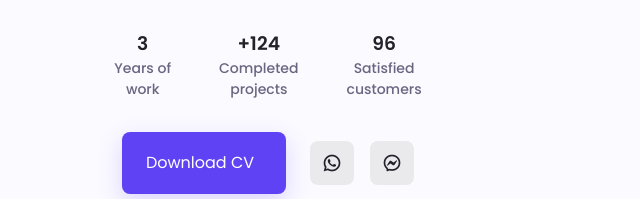
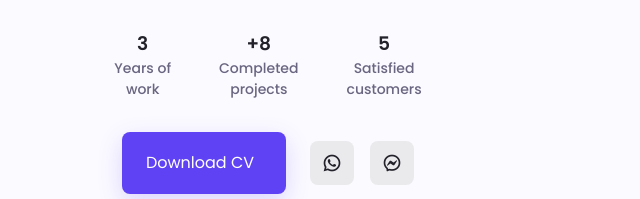
Before and after one commit to Codigo33/mini_portfolio, a plain HTML site: page index.html in a window 1280 px wide. Shown: the part 327-526 px from the top of the page, 372-1012 px from the left. Drawn offline with nearby package versions, Linux system fonts and the light colour scheme.

Commit message:
Update index.html

```diff
--- a/index.html
+++ b/index.html
@@ -61,14 +61,14 @@
                 </div>
 
                 <div class="profile__info-group">
-                    <h3 class="profile__info-number">+124</h3>
+                    <h3 class="profile__info-number">+8</h3>
                     <p class="profile__info-description">
                         Completed <br> projects
                     </p>
                 </div>
 
                 <div class="profile__info-group">
-                    <h3 class="profile__info-number">96</h3>
+                    <h3 class="profile__info-number">5</h3>
                     <p class="profile__info-description">
                         Satisfied <br> customers
                     </p>
```
